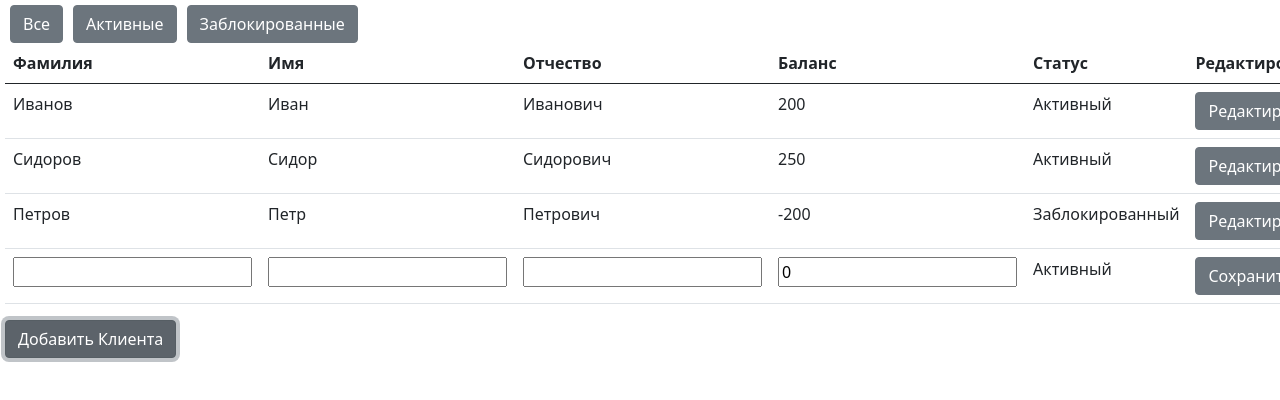
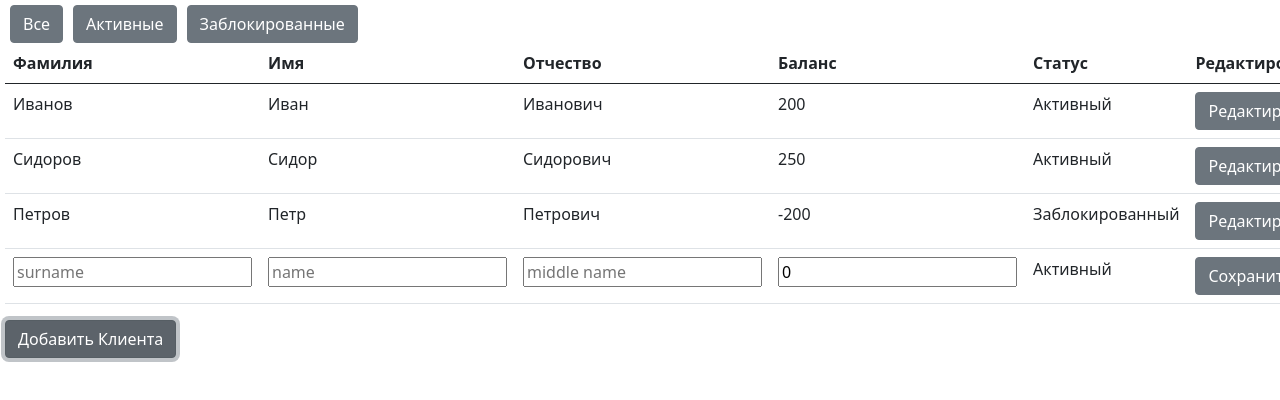
Before and after one commit to AndreyKlimenchenko/FD3-KLIMENCHENKO, a React (Create React App) app in the folder Mobile/: page / in a window 1280 px wide. Both pictures are taken after a click on the button "Добавить Клиента". Shown: the top 400 px of the page. Built offline with nearby package versions, Linux system fonts and the light colour scheme.

Commit message:
fixed placeholder

```diff
--- a/Mobile/src/components/MobileCompany/MobileCompanyClietns/MobileClient.jsx
+++ b/Mobile/src/components/MobileCompany/MobileCompanyClietns/MobileClient.jsx
@@ -35,6 +35,7 @@ class Client extends React.PureComponent {
         <td>
           {this.props.isEditing ? (
             <input
+              placeholder="surname"
               defaultValue={this.props.data.surname}
               ref={this.surnameRef}
             />
@@ -44,14 +45,14 @@ class Client extends React.PureComponent {
         </td>
         <td>
           {this.props.addClientStatus && this.props.isEditing ? (
-            <input ref={this.nameRef} />
+            <input ref={this.nameRef} placeholder="name" />
           ) : (
             this.props.data.name
           )}
         </td>
         <td>
           {this.props.addClientStatus && this.props.isEditing ? (
-            <input ref={this.patronymicRef} />
+            <input ref={this.patronymicRef} placeholder="middle name" />
           ) : (
             this.props.data.patronymic
           )}
```
